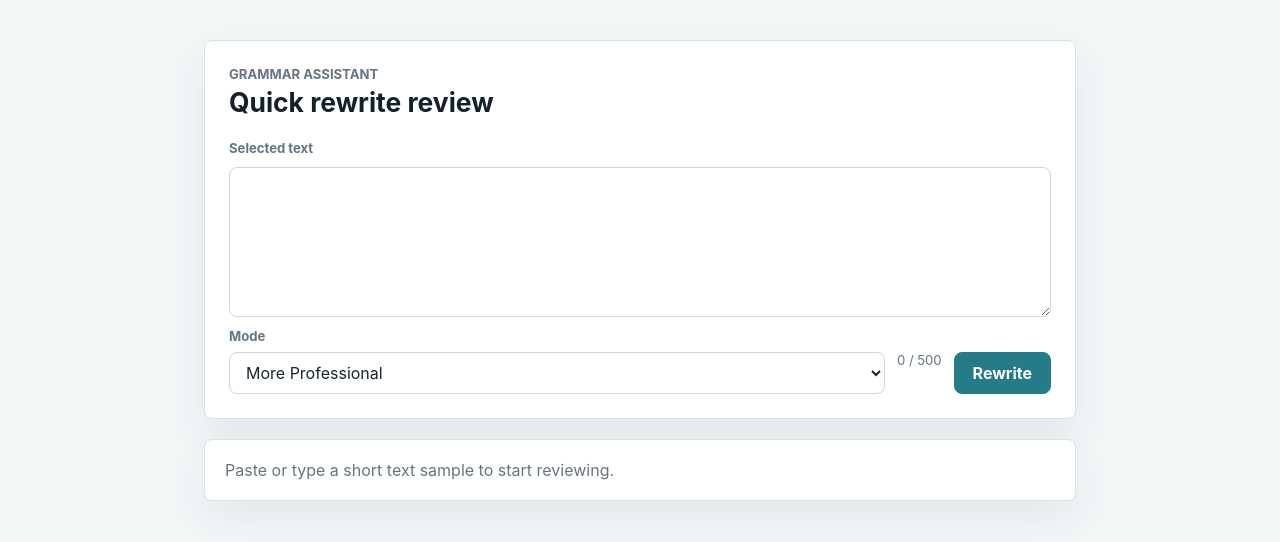
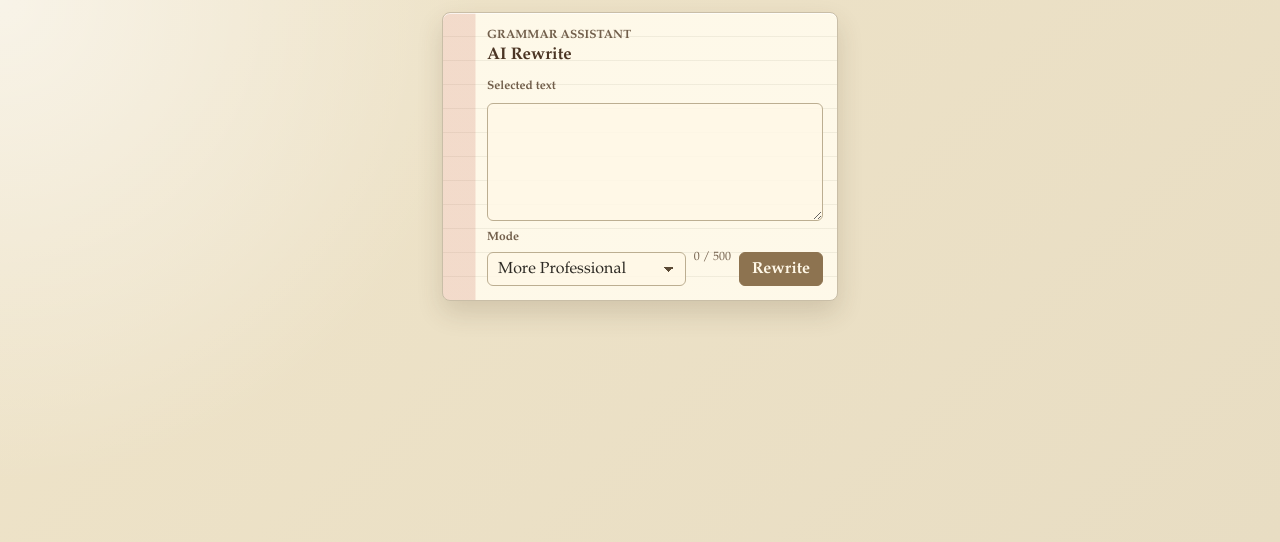
Before and after one commit to null-inc/grammer-assistant, a Vue app: page / in a window 1280 px wide. Shown: the top 542 px of the page. Built offline with nearby package versions, Linux system fonts and the light colour scheme.

Commit message:
Add notebook/paper theme instead of the original dark

```diff
--- a/src-tauri/tauri.conf.json
+++ b/src-tauri/tauri.conf.json
@@ -13,8 +13,9 @@
     "windows": [
       {
         "title": "grammer-assistant",
-        "width": 800,
-        "height": 600
+        "width": 440,
+        "height": 360,
+        "resizable": false
       }
     ],
     "security": {
--- a/src/App.vue
+++ b/src/App.vue
@@ -37,7 +37,7 @@ function onSubmit() {
     <section class="composer">
       <div class="app-heading">
         <p class="eyebrow">Grammar Assistant</p>
-        <h1>Quick rewrite review</h1>
+        <h1>AI Rewrite</h1>
       </div>
 
       <form class="rewrite-form" @submit.prevent="onSubmit">
@@ -49,7 +49,7 @@ function onSubmit() {
           v-model="activeText"
           class="text-input"
           maxlength="500"
-          rows="5"
+          rows="4"
         ></textarea>
 
         <div class="form-footer">
@@ -74,22 +74,18 @@ function onSubmit() {
       <h2>Original reference</h2>
       <p class="original-text">{{ reviewState.originalText }}</p>
     </section>
-
-    <section v-else class="empty-state">
-      <p>Paste or type a short text sample to start reviewing.</p>
-    </section>
   </main>
 </template>
 
 <style>
 :root {
-  font-family: Inter, Avenir, Helvetica, Arial, sans-serif;
+  font-family: "Iowan Old Style", "Palatino Linotype", Palatino, Georgia, serif;
   font-size: 16px;
   line-height: 24px;
   font-weight: 400;
 
-  color: #1c2430;
-  background: #f4f7f8;
+  color: #2d2a24;
+  background: #efe4c9;
 
   font-synthesis: none;
   text-rendering: optimizeLegibility;
@@ -106,6 +102,13 @@ body {
   margin: 0;
   min-width: 320px;
   min-height: 100vh;
+  background:
+    radial-gradient(
+      circle at top left,
+      rgba(255, 255, 255, 0.58),
+      transparent 32%
+    ),
+    linear-gradient(135deg, #efe4c9, #e7dcc2);
 }
 
 button,
@@ -115,47 +118,58 @@ textarea {
 }
 
 .app-shell {
-  width: min(920px, 100%);
+  width: min(420px, 100%);
   min-height: 100vh;
   margin: 0 auto;
-  padding: 40px 24px;
+  padding: 12px;
   display: flex;
   flex-direction: column;
-  gap: 20px;
+  gap: 10px;
+  justify-content: flex-start;
 }
 
 .composer,
 .review-panel,
 .empty-state {
-  border: 1px solid #d9e3e7;
+  border: 1px solid #c9bea7;
   border-radius: 8px;
-  background: #ffffff;
-  box-shadow: 0 18px 45px rgba(32, 52, 66, 0.08);
+  background:
+    linear-gradient(90deg, rgba(190, 83, 65, 0.18) 32px, transparent 33px),
+    repeating-linear-gradient(
+      to bottom,
+      rgba(255, 250, 235, 0.9) 0,
+      rgba(255, 250, 235, 0.9) 23px,
+      rgba(99, 129, 153, 0.13) 24px
+    ),
+    #f6ecd4;
+  box-shadow:
+    0 12px 26px rgba(74, 56, 32, 0.16),
+    inset 0 1px rgba(255, 255, 255, 0.7);
 }
 
 .composer {
-  padding: 24px;
+  padding: 14px 14px 14px 44px;
 }
 
 .app-heading {
   display: flex;
   flex-direction: column;
-  gap: 4px;
-  margin-bottom: 20px;
+  gap: 2px;
+  margin-bottom: 12px;
 }
 
 h1 {
   margin: 0;
-  color: #14202b;
-  font-size: 1.65rem;
+  color: #4b3524;
+  font-size: 1.05rem;
   line-height: 1.2;
   letter-spacing: 0;
 }
 
 h2 {
-  margin: 0 0 12px;
-  color: #24313d;
-  font-size: 0.95rem;
+  margin: 0 0 6px;
+  color: #6a4c35;
+  font-size: 0.82rem;
   line-height: 1.3;
   letter-spacing: 0;
 }
@@ -164,8 +178,8 @@ h2 {
 .field-label,
 .character-count {
   margin: 0;
-  color: #657583;
-  font-size: 0.82rem;
+  color: #725f4b;
+  font-size: 0.75rem;
   line-height: 1.4;
 }
 
@@ -181,16 +195,16 @@ h2 {
 .rewrite-form {
   display: flex;
   flex-direction: column;
-  gap: 10px;
+  gap: 8px;
 }
 
 .text-input,
 select,
 button {
-  border-radius: 8px;
-  border: 1px solid #cbd8de;
-  color: #182532;
-  background-color: #ffffff;
+  border-radius: 6px;
+  border: 1px solid #bcae91;
+  color: #2d2a24;
+  background-color: rgba(255, 249, 231, 0.86);
   transition:
     border-color 0.2s,
     box-shadow 0.2s,
@@ -199,22 +213,22 @@ button {
 
 .text-input {
   width: 100%;
-  min-height: 132px;
-  padding: 14px;
+  min-height: 104px;
+  padding: 10px;
+  line-height: 1.5;
   resize: vertical;
 }
 
 .text-input:focus,
 select:focus {
-  border-color: #257b87;
   outline: none;
-  box-shadow: 0 0 0 3px rgba(37, 123, 135, 0.14);
+  box-shadow: 0 0 0 3px rgba(49, 95, 138, 0.16);
 }
 
 .form-footer {
   display: grid;
-  grid-template-columns: minmax(190px, 1fr) auto auto;
-  gap: 12px;
+  grid-template-columns: minmax(150px, 1fr) auto auto;
+  gap: 8px;
   align-items: end;
 }
 
@@ -225,8 +239,19 @@ select:focus {
 }
 
 select {
-  min-height: 42px;
-  padding: 0 36px 0 12px;
+  appearance: none;
+  min-height: 34px;
+  padding: 0 30px 0 10px;
+  background-image:
+    linear-gradient(45deg, transparent 50%, #5b4a35 50%),
+    linear-gradient(135deg, #5b4a35 50%, transparent 50%);
+  background-position:
+    calc(100% - 16px) 14px,
+    calc(100% - 11px) 14px;
+  background-repeat: no-repeat;
+  background-size:
+    5px 5px,
+    5px 5px;
   cursor: pointer;
 }
 
@@ -236,43 +261,43 @@ select {
 }
 
 button {
-  min-height: 42px;
-  padding: 0 18px;
-  border-color: #257b87;
-  color: #ffffff;
-  background: #257b87;
+  min-height: 34px;
+  padding: 0 12px;
+  border-color: #8d7350;
+  color: #fff8e7;
+  background: #8d7350;
   font-weight: 700;
   cursor: pointer;
 }
 
 button:hover {
-  border-color: #1d6570;
-  background: #1d6570;
+  border-color: #765f40;
+  background: #765f40;
 }
 
 button:active {
-  background: #164f58;
+  background: #604c33;
 }
 
 button:focus {
   outline: none;
-  box-shadow: 0 0 0 3px rgba(37, 123, 135, 0.18);
+  box-shadow: 0 0 0 3px rgba(49, 95, 138, 0.2);
 }
 
 .review-panel {
-  padding: 18px 20px;
+  padding: 12px 14px 12px 44px;
 }
 
 .original-text {
   margin: 0;
-  color: #2f3d49;
+  color: #514534;
   white-space: pre-wrap;
   overflow-wrap: anywhere;
 }
 
 .empty-state {
-  padding: 18px 20px;
-  color: #657583;
+  padding: 10px 14px 10px 44px;
+  color: #725f4b;
 }
 
 .empty-state p {
@@ -281,55 +306,75 @@ button:focus {
 
 @media (prefers-color-scheme: dark) {
   :root {
-    color: #edf3f5;
-    background: #10171d;
+    color: #2d2a24;
+    background: #d8ccb2;
+  }
+
+  body {
+    background:
+      radial-gradient(
+        circle at top left,
+        rgba(255, 255, 255, 0.42),
+        transparent 32%
+      ),
+      linear-gradient(135deg, #d8ccb2, #d1c4a8);
   }
 
   .composer,
   .review-panel,
   .empty-state {
-    border-color: #2c3a43;
-    background: #172128;
-    box-shadow: none;
+    border-color: #b9aa8d;
+    background:
+      linear-gradient(90deg, rgba(190, 83, 65, 0.2) 32px, transparent 33px),
+      repeating-linear-gradient(
+        to bottom,
+        rgba(255, 249, 231, 0.92) 0,
+        rgba(255, 249, 231, 0.92) 23px,
+        rgba(91, 124, 148, 0.15) 24px
+      ),
+      #f3e7cc;
+    box-shadow:
+      0 14px 30px rgba(34, 25, 13, 0.24),
+      inset 0 1px rgba(255, 255, 255, 0.58);
   }
 
   h1,
   h2 {
-    color: #f1f6f7;
+    color: #4b3524;
   }
 
   .eyebrow,
   .field-label,
   .character-count,
   .empty-state {
-    color: #98a8b3;
+    color: #725f4b;
   }
 
   .text-input,
   select {
-    border-color: #3a4a55;
-    color: #edf3f5;
-    background-color: #10171d;
+    border-color: #b7a98c;
+    color: #2d2a24;
+    background-color: rgba(255, 250, 235, 0.88);
   }
 
   .original-text {
-    color: #d9e4e8;
+    color: #514534;
   }
 
   button,
   button:hover,
   button:active {
-    color: #ffffff;
+    color: #fff8e7;
   }
 }
 
 @media (max-width: 680px) {
   .app-shell {
-    padding: 20px 14px;
+    padding: 10px;
   }
 
   .composer {
-    padding: 18px;
+    padding: 14px;
   }
 
   .form-footer {
```
